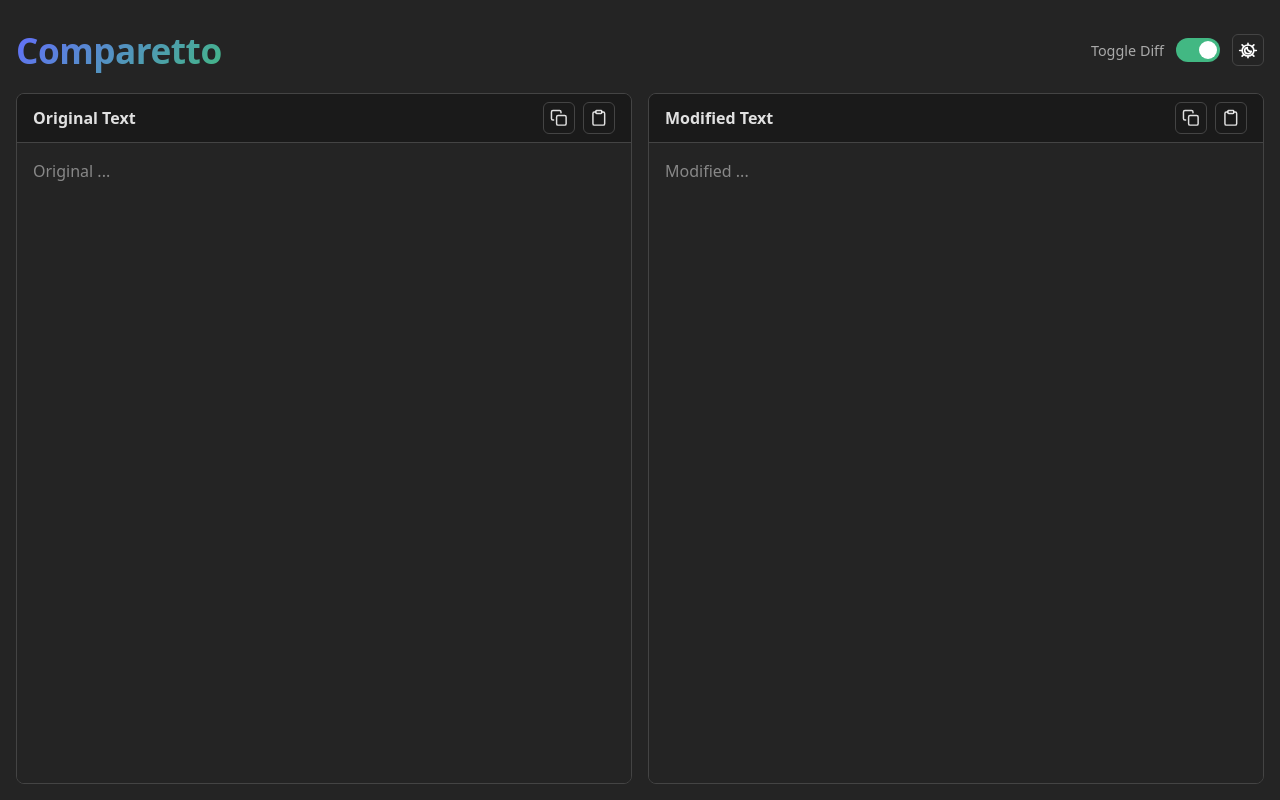
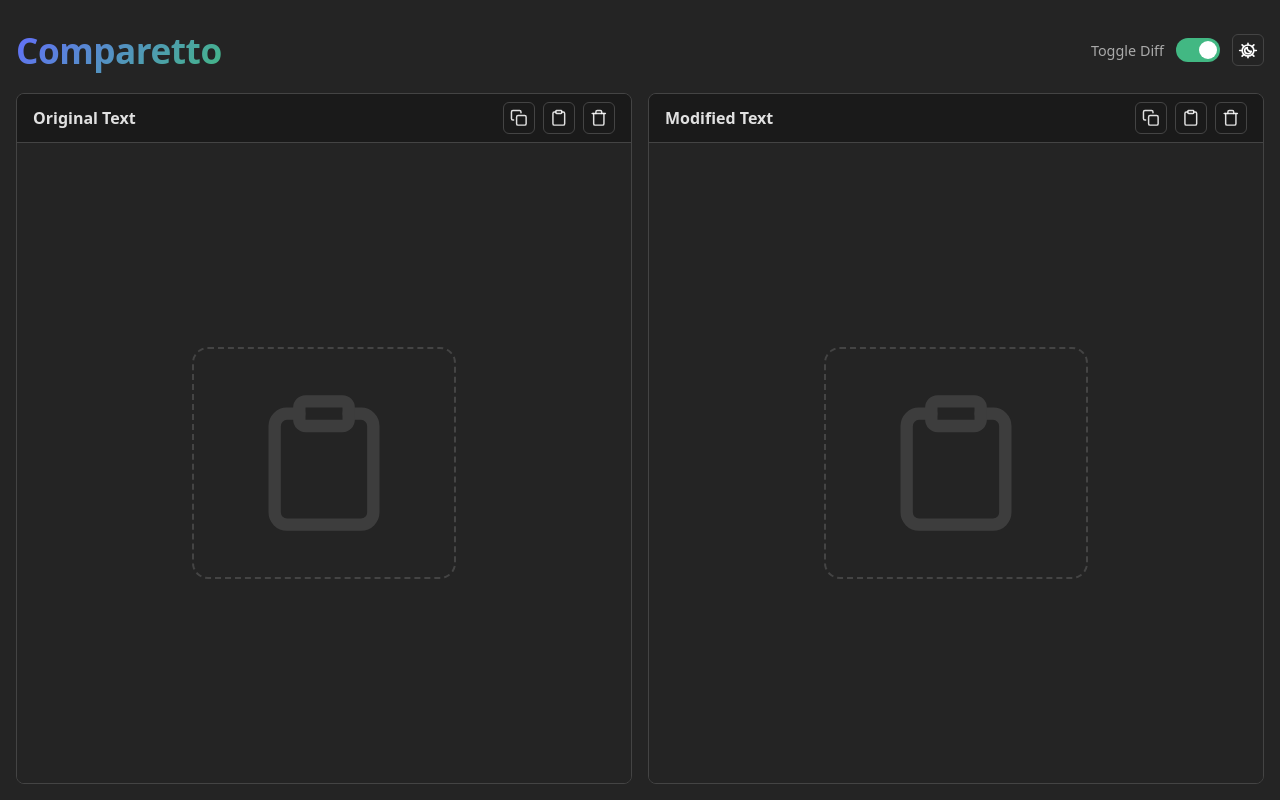
Before and after one commit to adamherout/Comparetto, a Vue app: page / in a window 1280 px wide. Built offline with nearby package versions, Linux system fonts and the light colour scheme.

Commit message:
feat: local storage, clear all, big paste

```diff
--- a/src/App.vue
+++ b/src/App.vue
@@ -1,5 +1,5 @@
 <script setup>
-import { ref, onMounted } from 'vue'
+import { ref, onMounted, computed } from 'vue'
 import { useDiffEngine } from './composables/useDiffEngine'
 
 // Use the diff engine composable to manage state and logic related to text comparison
@@ -17,7 +17,10 @@
 
 // State for notification
 const notification = ref('')
+// State for theme
 const isDarkMode = ref(true)
+// Computed property to determine if the diff view should be shown
+const showDiff = computed(() => isDiffEnabled.value && leftText.value && rightText.value)
 
 // Toggle theme
 const toggleTheme = () => {
@@ -65,6 +68,13 @@
     console.error('Failed to read clipboard: ', err)
   }
 }
+
+// Clear function
+const clearText = (targetPanel) => {
+  if (targetPanel === 'left') leftText.value = ''
+  if (targetPanel === 'right') rightText.value = ''
+}
+
 </script>
 
 <template>
@@ -105,9 +115,23 @@
                 <rect x="8" y="2" width="8" height="4" rx="1" ry="1"></rect>
               </svg>
             </button>
+            <button class="icon-btn" title="Clear Text" @click="clearText('left')">
+              <svg xmlns="http://www.w3.org/2000/svg" width="16" height="16" viewBox="0 0 24 24" fill="none" stroke="currentColor" stroke-width="2" stroke-linecap="round" stroke-linejoin="round">
+                <polyline points="3 6 5 6 21 6"></polyline>
+                <path d="M19 6v14a2 2 0 0 1-2 2H7a2 2 0 0 1-2-2V6m3 0V4a2 2 0 0 1 2-2h4a2 2 0 0 1 2 2v2"></path>
+              </svg>
+            </button>
           </div>
         </div>
-        <div v-if="isDiffEnabled" class="content-display">
+        <div
+          v-if="showDiff"
+          class="content-display"
+          :contenteditable="!leftText"
+          spellcheck="false"
+          @input="handleEdit($event, 'left')"
+          @keydown="handleKeyDown($event, 'left')"
+          @paste="handlePaste($event, 'left')"
+        >
           <template v-for="(block, index) in processedDiff" :key="'left-' + index">
             <span v-if="block.isReplacement" class="replacement-grid">
               <span class="ghost-layer">
@@ -129,13 +153,19 @@
               <span>{{ splitWhitespace(block.value).space }}</span>
             </span>
           </template>
-          <span v-if="!leftText" class="placeholder">Original ...</span>
         </div>
         <textarea
           v-else
           v-model="leftText"
-          placeholder="Original ..."
         ></textarea>
+        <div v-if="!leftText" class="empty-overlay">
+        <button class="big-paste-btn" @click="pasteText('left')">
+          <svg xmlns="http://www.w3.org/2000/svg" viewBox="0 0 24 24" fill="none" stroke="currentColor" stroke-width="2" stroke-linecap="round" stroke-linejoin="round">
+            <path d="M16 4h2a2 2 0 0 1 2 2v14a2 2 0 0 1-2 2H6a2 2 0 0 1-2-2V6a2 2 0 0 1 2-2h2"></path>
+            <rect x="8" y="2" width="8" height="4" rx="1" ry="1"></rect>
+          </svg>
+        </button>
+      </div>
       </div>
       <div class="panel">
         <div class="toolbar">
@@ -153,10 +183,16 @@
                 <rect x="8" y="2" width="8" height="4" rx="1" ry="1"></rect>
               </svg>
             </button>
+            <button class="icon-btn" title="Clear Text" @click="clearText('right')">
+              <svg xmlns="http://www.w3.org/2000/svg" width="16" height="16" viewBox="0 0 24 24" fill="none" stroke="currentColor" stroke-width="2" stroke-linecap="round" stroke-linejoin="round">
+                <polyline points="3 6 5 6 21 6"></polyline>
+                <path d="M19 6v14a2 2 0 0 1-2 2H7a2 2 0 0 1-2-2V6m3 0V4a2 2 0 0 1 2-2h4a2 2 0 0 1 2 2v2"></path>
+              </svg>
+            </button>
           </div>
         </div>
         <div
-          v-if="isDiffEnabled"
+          v-if="showDiff"
           class="content-display"
           contenteditable="true"
           spellcheck="false"
@@ -191,13 +227,19 @@
 
             </template>
           </span>
-          <span v-if="!rightText" class="placeholder" contenteditable="false">Modified ...</span>
         </div>
         <textarea
           v-else
           v-model="rightText"
-          placeholder="Modified ..."
         ></textarea>
+        <div v-if="!rightText" class="empty-overlay">
+          <button class="big-paste-btn" @click="pasteText('right')">
+            <svg xmlns="http://www.w3.org/2000/svg" viewBox="0 0 24 24" fill="none" stroke="currentColor" stroke-width="2" stroke-linecap="round" stroke-linejoin="round">
+              <path d="M16 4h2a2 2 0 0 1 2 2v14a2 2 0 0 1-2 2H6a2 2 0 0 1-2-2V6a2 2 0 0 1 2-2h2"></path>
+              <rect x="8" y="2" width="8" height="4" rx="1" ry="1"></rect>
+            </svg>
+          </button>
+        </div>
       </div>
     </div>
   </div>
--- a/src/style.css
+++ b/src/style.css
@@ -136,6 +136,7 @@
   border: 1px solid var(--border-main);
   border-radius: 8px;
   overflow: hidden;
+  position: relative;
 }
 
 .toolbar {
@@ -188,7 +189,45 @@
   filter: var(--svg-filter, none);
 }
 
+.empty-overlay {
+  position: absolute;
+  top: 50px;
+  left: 0;
+  right: 0;
+  bottom: 0;
+  display: flex;
+  align-items: center;
+  justify-content: center;
+  pointer-events: none;
+}
 
+.big-paste-btn {
+  pointer-events: auto;
+  background-color: transparent;
+  border: 2px dashed var(--border-main);
+  color: var(--border-main);
+  padding: 2.5rem 3.5rem;
+  border-radius: 16px;
+  cursor: pointer;
+  display: flex;
+  flex-direction: column;
+  align-items: center;
+  gap: 1rem;
+  transition: all 0.2s ease;
+}
+
+.big-paste-btn:hover {
+  border-color: var(--text-main);
+  color: var(--text-main);
+  background-color: rgba(128, 128, 128, 0.05);
+  transform: translateY(-2px);
+}
+
+.big-paste-btn svg {
+  width: 148px;
+  height: 148px;
+  opacity: 0.8;
+}
 
 textarea {
   flex: 1;
```
